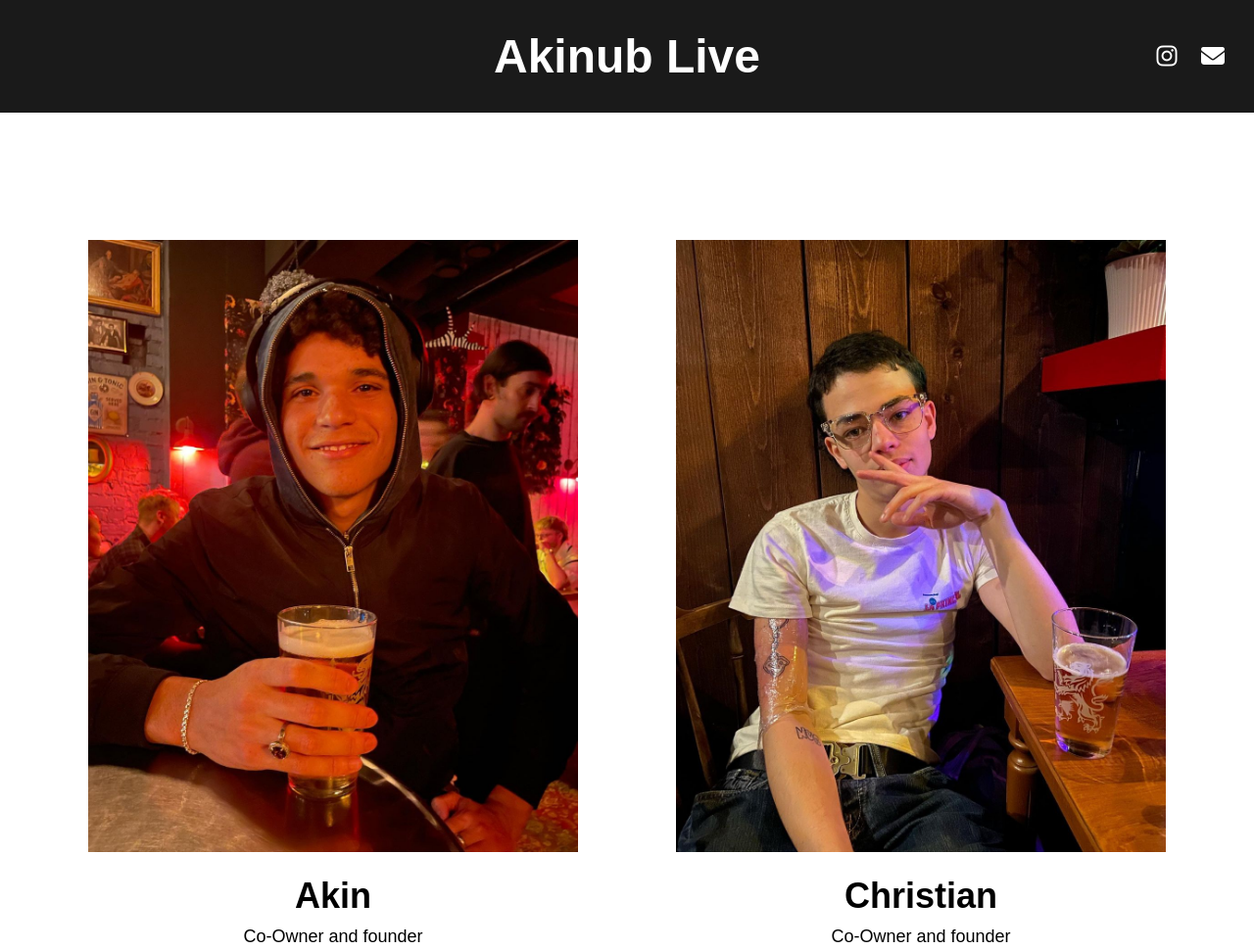
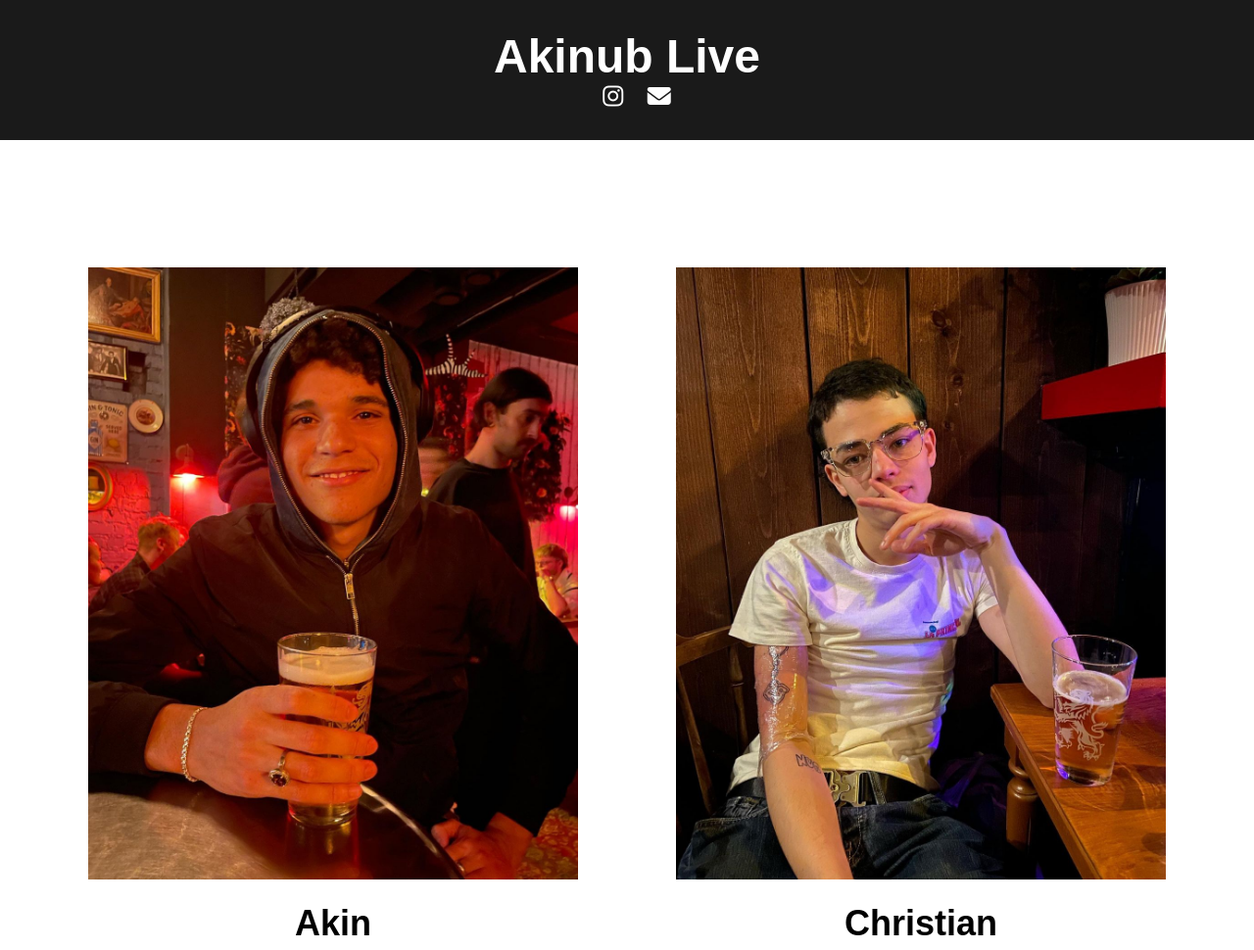
Before and after one commit to 25nub/akinub3, a plain HTML site: page index.html in a window 1280 px wide. Shown: the top 970 px of the page at 98% size. Drawn offline with Linux system fonts and the light colour scheme.

Commit message:
Update style.css

```diff
--- a/style.css
+++ b/style.css
@@ -15,13 +15,6 @@ header {
 h1 {
 	font-size: 48px;
 	margin: 0;
-}
-
-.header-icons {
-	position: absolute;
-	right: 30px;
-	top: 50%;
-	transform: translateY(-50%);
 }
 
 .header-icons a {
```
